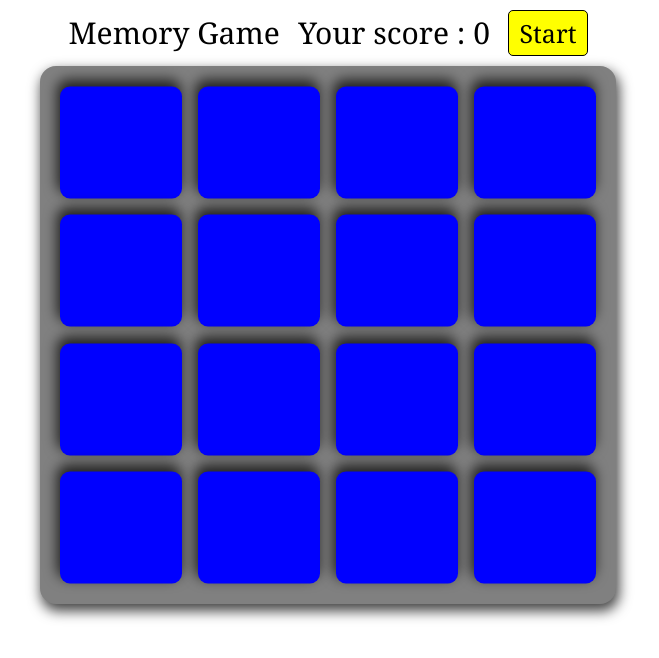
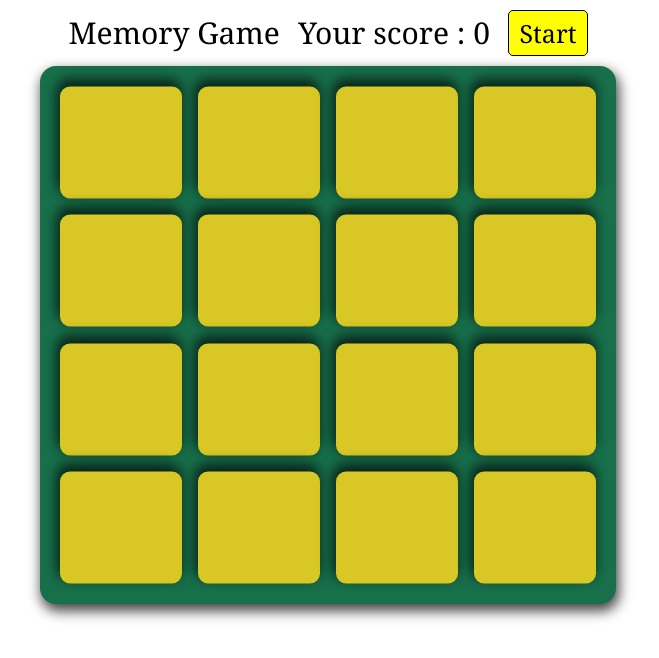
Before and after one commit to Thomas-Murzyn/thomas-murzyn-memory-game-test-oostaoo, a React (Create React App) app: page / in a window 1280 px wide. Shown: the top 658 px of the page, without its empty margins (312-971 px from the left). Built offline with nearby package versions, Linux system fonts and the light colour scheme; a web font is replaced by a local one.

Commit message:
Changed card and cards style

```diff
--- a/src/components/card/card.styles.scss
+++ b/src/components/card/card.styles.scss
@@ -1,5 +1,5 @@
 .card-container {
-  background-color: blue;
+  background-color: #d8c724;
   display: flex;
   justify-content: center;
   align-items: center;
--- a/src/components/cards/cards.styles.scss
+++ b/src/components/cards/cards.styles.scss
@@ -1,7 +1,7 @@
 .cards-container {
   width: 45%;
   height: 45%;
-  background-color: gray;
+  background-color: #18704b;
   border-radius: 1em;
   display: grid;
   grid-template-columns: repeat(4, 1fr);
```
